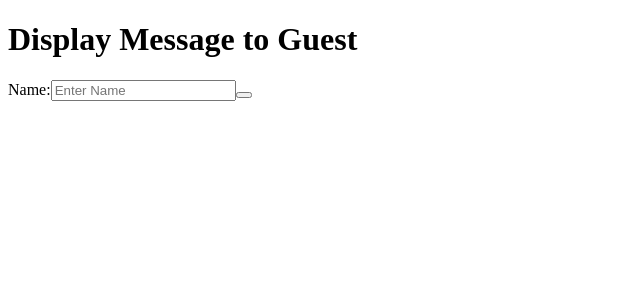
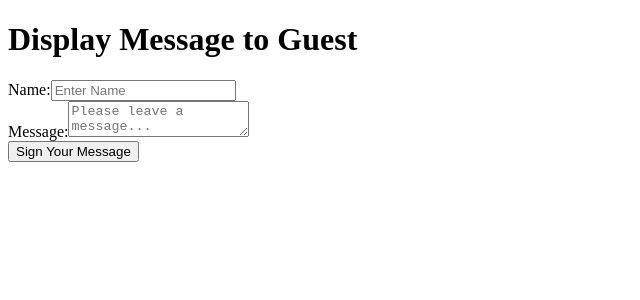
Before and after one commit to trianacerda/guestbook, a React app: page / in a window 1280 px wide. Shown: the top 300 px of the page, without its empty margins (0-640 px from the left). Built offline with nearby package versions, Linux system fonts and the light colour scheme.

Commit message:
added textarea and btn text + rendering to page

```diff
--- a/src/components/GuestBook/GuestBook.jsx
+++ b/src/components/GuestBook/GuestBook.jsx
@@ -20,6 +20,7 @@ function GuestBook() {
     <>
       <h1>Display Message to Guest</h1>
       <form>
+        <div className="name-field">
           <label className="name-label" htmlFor="name-entry">
             Name:
             <input
@@ -28,16 +29,33 @@ function GuestBook() {
               value={name}
               className="name-input"
               placeholder="Enter Name"
-            onChange={(e) => setName(e.target.event)}
+              onChange={(e) => setName(e.target.value)}
             />
           </label>
+        </div>
+        <div className="message-field">
+          <label>
+            Message:
+            <textarea
+              className="message-text-area"
+              value={guestMessage}
+              id="guest-message"
+              placeholder="Please leave a message..."
+            >
+              onChange={(e) => setGuestMessage(e.target.value)}
+            </textarea>
+          </label>
+        </div>
+
         <button
           type="submit"
           className="submit-btn"
           onClick={() => {
             setName('');
           }}
-        ></button>
+        >
+          Sign Your Message
+        </button>
       </form>
     </>
   );
```
Lines whose indentation alone changed are shown as unchanged.
